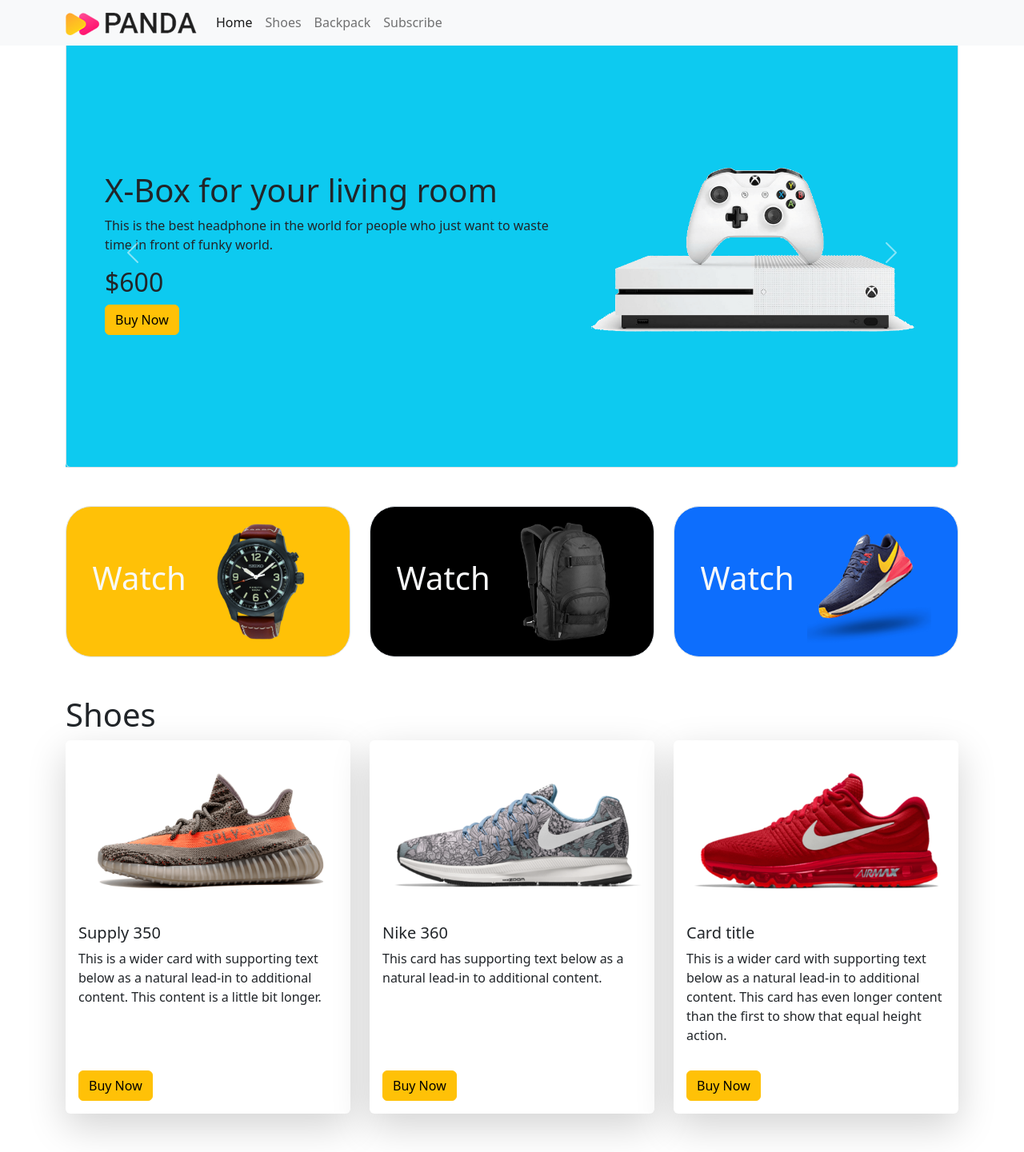
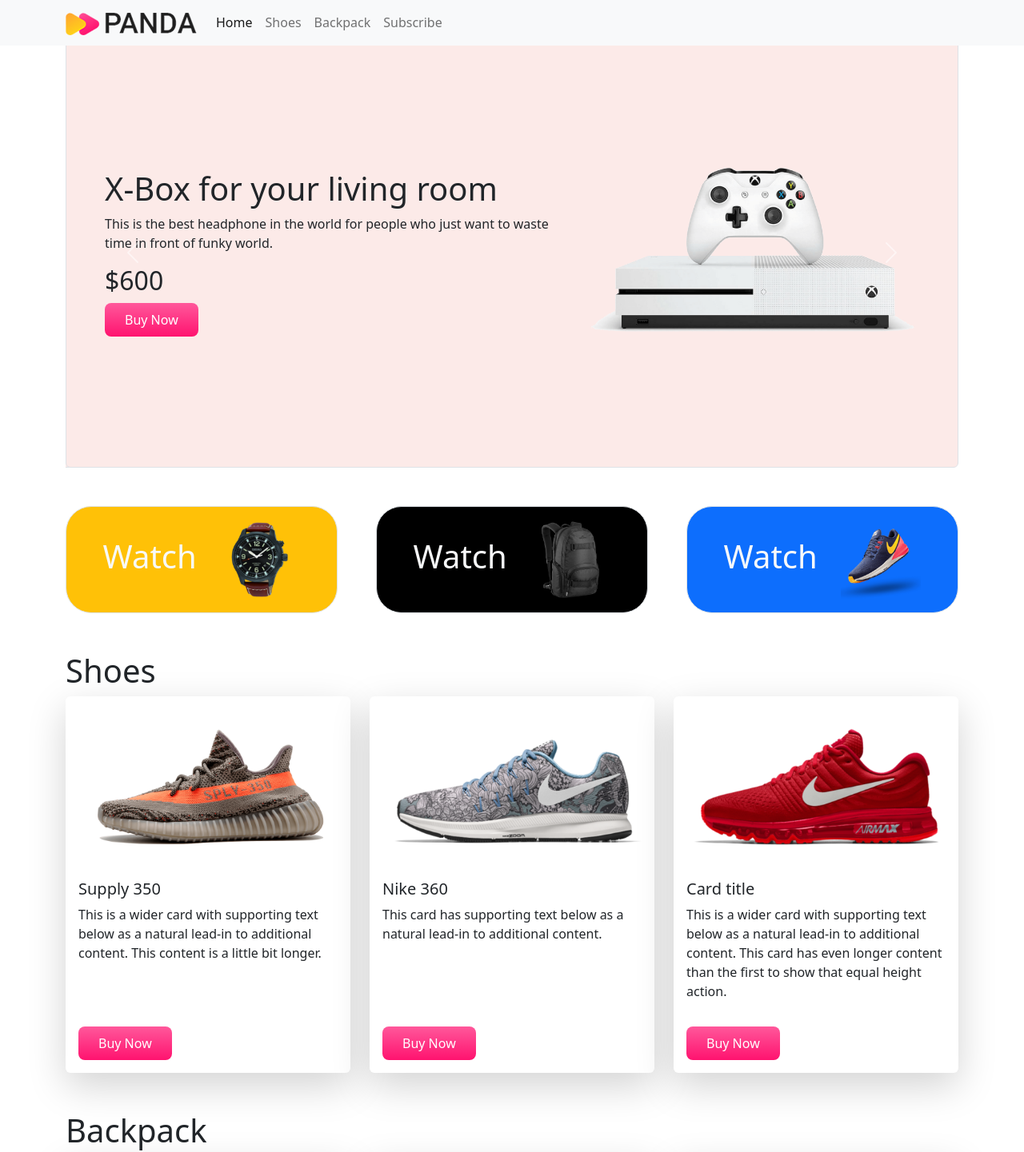
Before and after one commit to rejaul-dev/panda-commerce-bootstrap, a plain HTML site: page index.html in a window 1280 px wide. Shown: the top 1441 px of the page at 80% size. Drawn offline with nearby package versions, Linux system fonts and the light colour scheme; grey boxes are pictures that could not be loaded.

Commit message:
added custom styles

```diff
--- /dev/null
+++ b/css/styles.css
@@ -0,0 +1,15 @@
+.panda-bg-info{
+    background-color: #fceae8;
+}
+
+.catagories img{
+    width: 100px;
+}
+
+.panda-btn-buy-now{
+    background-image: linear-gradient(to bottom, #FF589B 0%, #FF136F 100%);
+    color: #fff;
+    border: none;
+    border-radius: 8px;
+    padding: 9px 25px;
+}
--- a/index.html
+++ b/index.html
@@ -10,7 +10,10 @@
       integrity="sha384-gH2yIJqKdNHPEq0n4Mqa/HGKIhSkIHeL5AyhkYV8i59U5AR6csBvApHHNl/vI1Bx"
       crossorigin="anonymous"
     />
+    <!-- custom css -->
+    <link rel="stylesheet" href="css/styles.css">
   </head>
+
   <body>
     <header class="container">
       <nav class="navbar navbar-expand-lg bg-light fixed-top">
@@ -56,7 +59,7 @@
           data-bs-ride="carousel"
         >
           <div class="carousel-inner">
-            <div class="carousel-item active bg-info border rounded p-5">
+            <div class="carousel-item active panda-bg-info border rounded p-5">
               <div class="row">
                 <div class="col-lg-7 d-flex align-items-center">
                   <div>
@@ -66,7 +69,7 @@
                       just want to waste time in front of funky world.
                     </p>
                     <h2>$420</h2>
-                    <div class="btn btn-warning">Buy Now</div>
+                    <div class="btn panda-btn-buy-now">Buy Now</div>
                   </div>
                 </div>
                 <div class="col-lg-5">
@@ -78,7 +81,7 @@
                 </div>
               </div>
             </div>
-            <div class="carousel-item active bg-info border rounded p-5">
+            <div class="carousel-item active panda-bg-info border rounded p-5">
               <div class="row">
                 <div class="col-lg-7 d-flex align-items-center">
                   <div>
@@ -88,7 +91,7 @@
                       just want to waste time in front of funky world.
                     </p>
                     <h2>$1200</h2>
-                    <div class="btn btn-warning">Buy Now</div>
+                    <div class="btn panda-btn-buy-now">Buy Now</div>
                   </div>
                 </div>
                 <div class="col-lg-5">
@@ -100,7 +103,7 @@
                 </div>
               </div>
             </div>
-            <div class="carousel-item active bg-info border rounded p-5">
+            <div class="carousel-item active panda-bg-info border rounded p-5">
               <div class="row">
                 <div class="col-lg-7 d-flex align-items-center">
                   <div>
@@ -110,7 +113,7 @@
                       just want to waste time in front of funky world.
                     </p>
                     <h2>$600</h2>
-                    <div class="btn btn-warning">Buy Now</div>
+                    <div class="btn panda-btn-buy-now">Buy Now</div>
                   </div>
                 </div>
                 <div class="col-lg-5">
@@ -150,7 +153,7 @@
 
     <section>
       <div class="container overflow-hidden text-center my-5">
-        <div class="row gy-5">
+        <div class="row g-5 catagories">
           <!-- single catagories -->
           <div class="col-lg-4 col-md-6 col-sm-12">
             <div
@@ -201,7 +204,7 @@
               </p>
             </div>
             <div class="m-3">
-              <button class="btn btn-warning">Buy Now</button>
+              <button class="btn panda-btn-buy-now">Buy Now</button>
             </div>
           </div>
         </div>
@@ -216,7 +219,7 @@
               </p>
             </div>
             <div class="m-3">
-              <button class="btn btn-warning">Buy Now</button>
+              <button class="btn panda-btn-buy-now">Buy Now</button>
             </div>
           </div>
         </div>
@@ -232,7 +235,7 @@
               </p>
             </div>
             <div class="m-3">
-              <button class="btn btn-warning">Buy Now</button>
+              <button class="btn panda-btn-buy-now">Buy Now</button>
             </div>
           </div>
         </div>
@@ -256,7 +259,7 @@
               </p>
             </div>
             <div class="m-3">
-              <button class="btn btn-warning">Buy Now</button>
+              <button class="btn panda-btn-buy-now">Buy Now</button>
             </div>
           </div>
         </div>
@@ -271,7 +274,7 @@
               </p>
             </div>
             <div class="m-3">
-              <button class="btn btn-warning">Buy Now</button>
+              <button class="btn panda-btn-buy-now">Buy Now</button>
             </div>
           </div>
         </div>
@@ -287,7 +290,7 @@
               </p>
             </div>
             <div class="m-3">
-              <button class="btn btn-warning">Buy Now</button>
+              <button class="btn panda-btn-buy-now">Buy Now</button>
             </div>
           </div>
         </div>
@@ -296,7 +299,7 @@
     <!-- backpack section end -->
 
     <!-- subscribe section start -->
-    <section style="height: 350px;" class="container d-flex justify-content-center align-items-center bg-info rounded-2" id="subscribe">
+    <section style="height: 350px;" class="container d-flex justify-content-center align-items-center panda-bg-info rounded-2" id="subscribe">
       <div>
         <h1>LET'S STAY IN TOUCH</h1>
         <p>Get updates on sales, specials and more</p>
@@ -310,7 +313,7 @@
             />
           </div>
 
-          <button type="submit" class="btn btn-primary">Submit</button>
+          <button type="submit" class="btn panda-btn-buy-now">Submit</button>
         </form>
       </div>
     </section>
```
